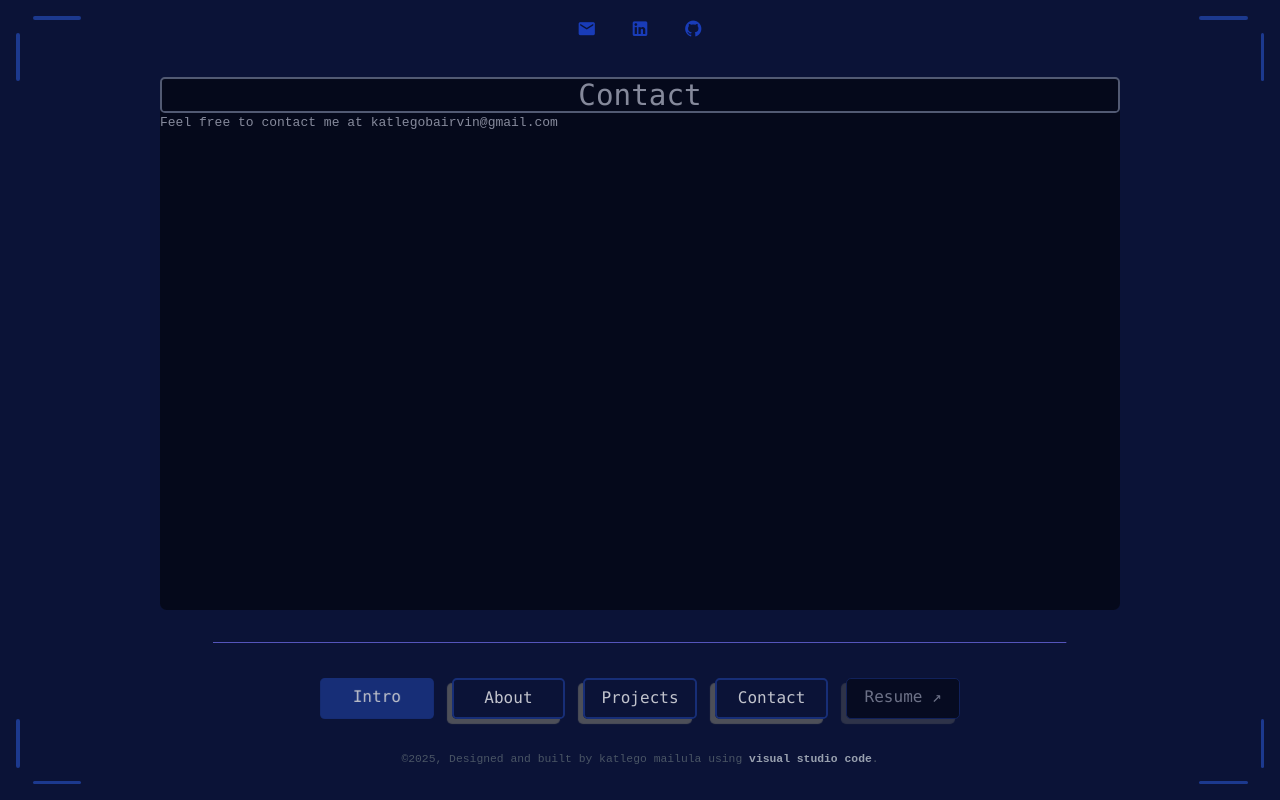
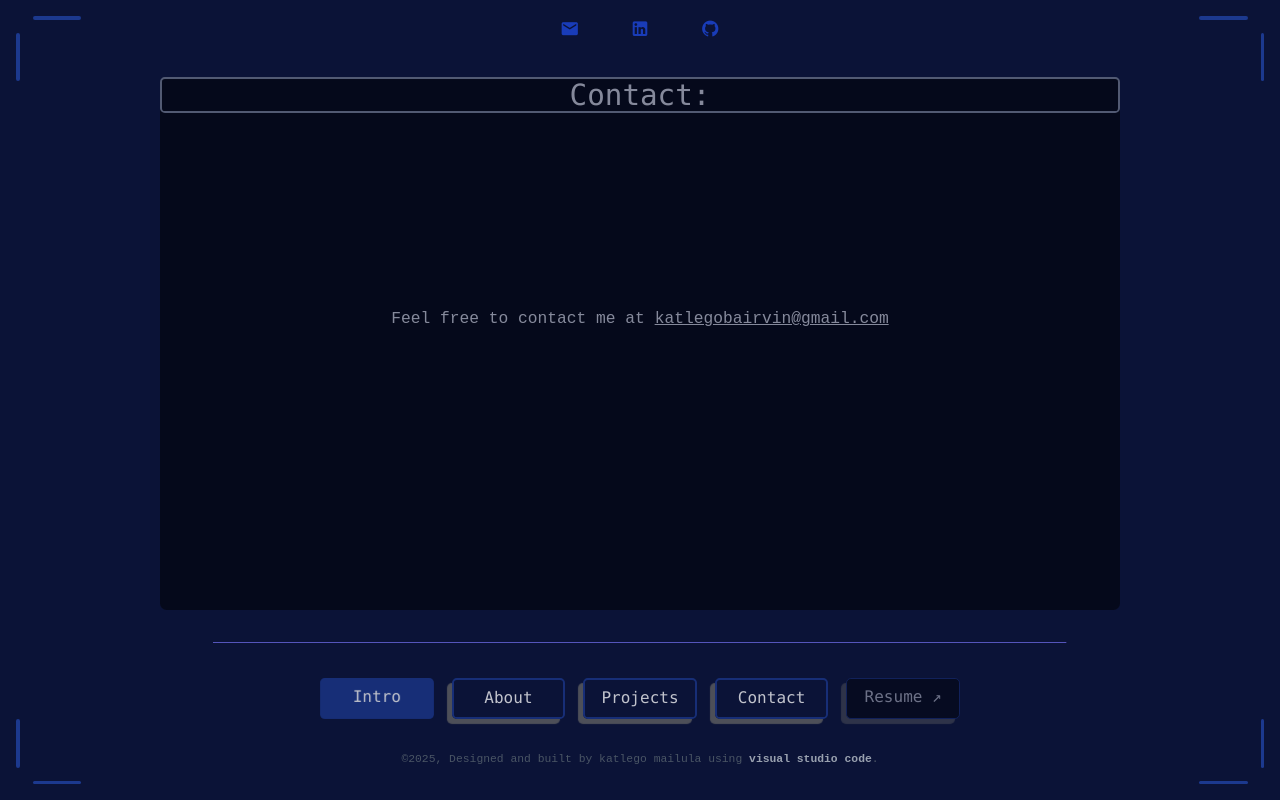
Before and after one commit to Katlego-ki/my-portfolio, a React (Vite) app: page /contact in a window 1280 px wide. Built offline with nearby package versions, Linux system fonts and the light colour scheme.

Commit message:
added projects and icon links

```diff
--- a/src/Pages/Contact.tsx
+++ b/src/Pages/Contact.tsx
@@ -1,8 +1,9 @@
 const Contact = () => {
     return (
         <div className="flex-column justify-center bg opacity-50 h-2/3 w-3/4 mx-auto bg-black mt-10 rounded-lg">
-            <h1 className="border-solid border-2 border-gray-400 text-center rounded-md mx-auto text-4xl font-mono">Contact</h1>
-            <p>Feel free to contact me at <a href="mailto:katlegobairvin@gmail.com">katlegobairvin@gmail.com</a></p>
+            <h1 className="border-solid border-2 border-gray-400 text-center rounded-md mx-auto text-4xl font-mono">Contact:</h1>
+
+            <h2 className="mx-auto mt-60 text-xl text-center">Feel free to contact me at <a className="underline" href="mailto:katlegobairvin@gmail.com">katlegobairvin@gmail.com</a></h2>
         </div>
     )
 };
--- a/src/Pages/Layout.tsx
+++ b/src/Pages/Layout.tsx
@@ -43,9 +43,15 @@ const Layout = () => {
 
         <div className="h-full w-full mx-auto">
           <div className="icons text-blue-800 mt-5 flex justify-between w-1/8 mx-auto">
-            <i className="text-2xl mx-auto mdi mdi-email"></i>
-            <i className="text-2xl mx-auto mdi mdi-linkedin"></i>
-            <i className="text-2xl mx-auto mdi mdi-github"></i>
+            <a href="mailto:katlegobairvin@gmail.com" target="_blank" rel="noopener noreferrer" title="Email">
+              <i className="text-2xl mx-auto mdi mdi-email"></i>
+            </a>
+            <a href="https://www.linkedin.com/in/katlegoAgua" target="_blank" rel="noopener noreferrer" title="LinkedIn Profile">
+              <i className="text-2xl mx-auto mdi mdi-linkedin"></i>
+            </a>
+            <a href="https://github.com/Katlego-ki" target="_blank" rel="noopener noreferrer" title="GitHub Profile">
+              <i className="text-2xl mx-auto mdi mdi-github"></i>
+            </a>
           </div>
 
           <Outlet />
```
